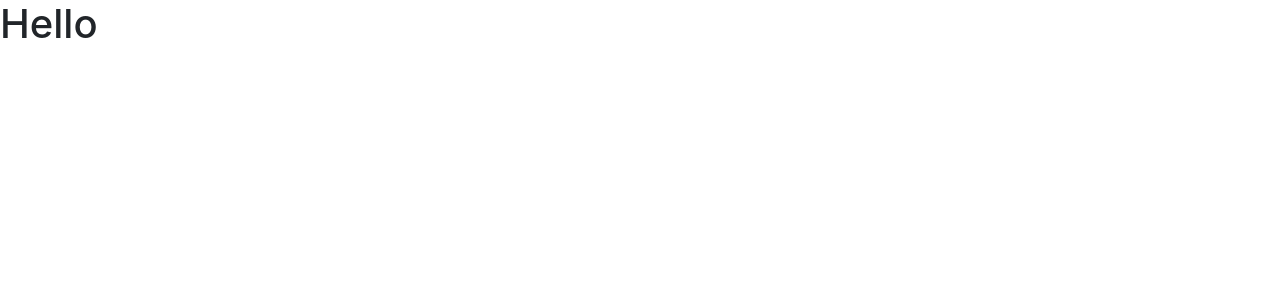
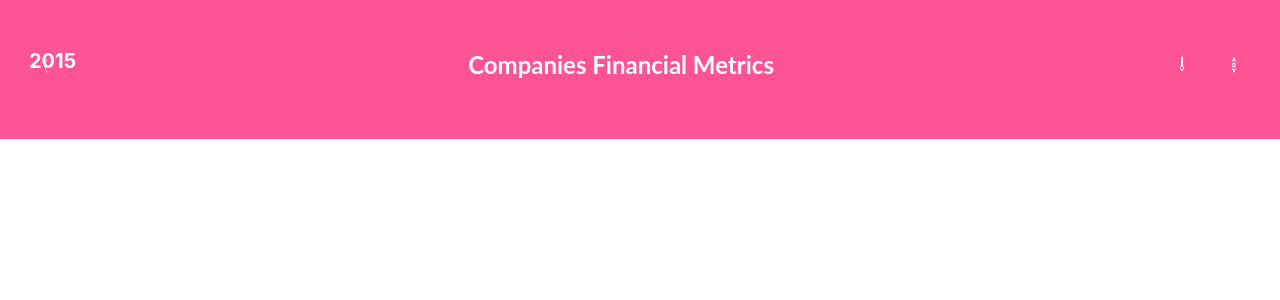
Before and after one commit to MMGGYY66/metrics-webapp-capstone-project, a React (Create React App) app: page / in a window 1280 px wide. Shown: the top 300 px of the page. Built offline with nearby package versions, Linux system fonts and the light colour scheme; the HTML template or start-up script is replaced by a standard one.

Commit message:
Update App.js to display the Navbar

```diff
--- a/src/App.js
+++ b/src/App.js
@@ -1,10 +1,12 @@
+import React from 'react';
+import { BrowserRouter as Router } from 'react-router-dom';
+import Navbar from './components/navbar/Navbar';
+
 function App() {
   return (
-    <div className="App">
-      <header className="App-header">
-        <h1>Hello</h1>
-      </header>
-    </div>
+    <Router>
+      <Navbar />
+    </Router>
   );
 }
 
```
